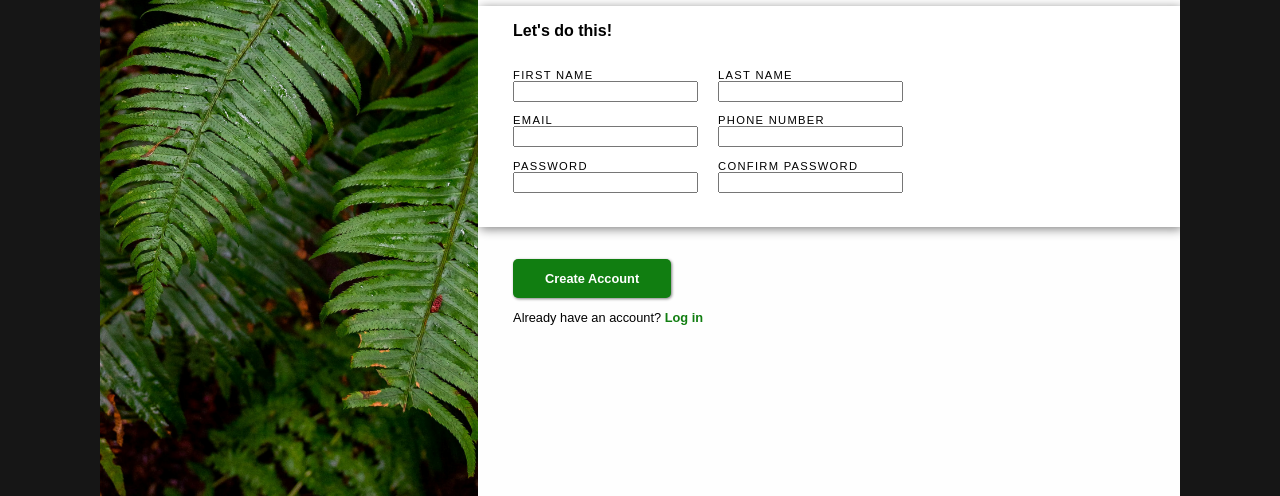
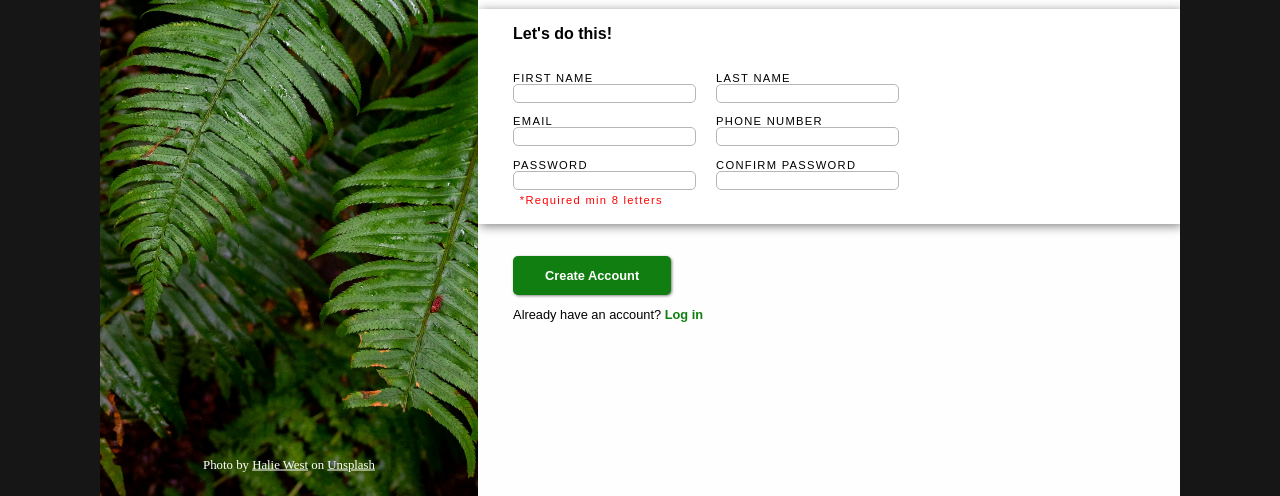
Before and after one commit to Tsee90/sign-up-form, a plain HTML site: page index.html in a window 1280 px wide. Shown: the part 304-800 px from the top of the page. Drawn offline with Linux system fonts and the light colour scheme.

Commit message:
Adjust form validation

```diff
--- a/index.html
+++ b/index.html
@@ -13,51 +13,54 @@
                 <img src="./images/odin-lined.png" alt="Odin" class="odin-img">
                 ODIN
             </div>
+            <div class="credit">Photo by <a href="https://unsplash.com/@haliewestphoto">Halie West</a> on <a href="https://unsplash.com/photos/green-leaf-plant-in-close-up-photography-25xggax4bSA">Unsplash</a></div>
         </div>
         <div class="form-cont">
             <div class="form-info form-cont-div">
                 <p>This is not a real online service! You know you need something like this in your life to help you realize your deepest dreams.<br> Sign up <em>now</em> to get started.</p>
                 <p>You <em>know</em> you want to.</p>
             </div>
-            <form class="form-cont-div">
+            <form>
+                <div class="field-div form-cont-div">
                     <p>Let's do this!</p>
                     <div class="form-div">
                         <div>
                             <label for="first-name">FIRST NAME</label><br>
-                            <input type="text" id="first-name" name="first-name">
+                            <input type="text" id="first-name" name="first-name" minlength="1">
                         </div>
                         <div>
                             <label for="last-name">LAST NAME</label><br>
-                            <input type="text" id="last-name" name="last-name">
+                            <input type="text" id="last-name" name="last-name" minlength="1">
                         </div>
                     </div>
                     <div class="form-div">
                         <div>
                             <label for="email">EMAIL</label><br>
-                            <input type="email" id="email" name="email">
+                            <input type="email" id="email" name="email" minlength="7">
                         </div>
                         <div>
                             <label for="phone">PHONE NUMBER</label><br>
-                            <input type="tel" id="phone" name="phone">
+                            <input type="tel" id="phone" name="phone" minlength="9">
                         </div>
                     </div>
                     <div class="form-div">
                         <div>
                             <label for="password">PASSWORD</label><br>
-                            <input type="password" id="password" name="password">
+                            <input type="password" id="password" name="password" minlength="8" required><span>*Required min 8 letters</span>
                         </div>
                         <div>
                             <label for="confirm">CONFIRM PASSWORD</label><br>
-                            <input type="password" id="confirm" name="confirm">
+                            <input type="password" id="confirm" name="confirm" minlength="8" required>
                         </div>
                     </div>
+                </div>
+                <div class="form-cont-div">
+                    <button type="submit">Create Account</button>
+                    <div class="already">
+                        <p>Already have an account? <a href="./login.html"><strong>Log in</strong></a></p>
+                    </div>
+                </div>
             </form>
-            <div class="form-cont-div">
-                <button type="submit">Create Account</button>
-                <div class="already">
-                    <p>Already have an account? <a href="./login.html"><strong>Log in</strong></a></p>
-                </div>
-            </div>
 
         </div>
     </div>
--- a/style.css
+++ b/style.css
@@ -47,7 +47,7 @@ body{
     flex-direction: 1 1 auto;
 }
 
-form{
+.field-div{
     display: flex;
     flex-direction: column;
     gap: .8rem;
@@ -64,10 +64,17 @@ form .form-div{
     font-weight: 100;
     font-size: .7rem;
     letter-spacing: .08rem;
+    position: relative;
 }
 
 form .form-div:last-child{
     margin-bottom: 5%;
+}
+
+form{
+    display: flex;
+    flex-direction: column;
+    gap: 2rem;
 }
 .logo{
     box-sizing: border-box;
@@ -125,10 +132,43 @@ a{
     color: var(--green);
     text-decoration: none;
 }
-a:visited{
-    color: rgb(175, 18, 175);
-    text-decoration: none;
-}
+
 a:hover{
     text-decoration: underline;
 }
+input{
+    border: 1px solid rgb(182, 182, 182);
+    border-radius: 5px;
+    outline: none;
+}
+input:focus{
+    border-color:  rgb(61, 61, 255);
+    box-shadow: 1px 1px 2px rgb(128, 128, 128);
+}
+input[type='password']:focus:invalid{
+    border-color: rgb(255, 0, 0);
+}
+span{
+    position: absolute;
+    left: 1%;
+    bottom: -50%;
+    color: rgb(255, 0, 0);
+}
+
+.credit{
+    color: rgb(255, 255, 255);
+    font-size: .8rem;
+    position: absolute;
+    bottom: 2%;
+    left: 50%;
+    transform: translate(-50%, -50%);
+}
+
+.image-cont a{
+    color: rgb(255, 255, 255);
+    text-decoration: underline;
+}
+
+.image-cont a:hover{
+    color: rgb(137, 43, 226);
+}
```
